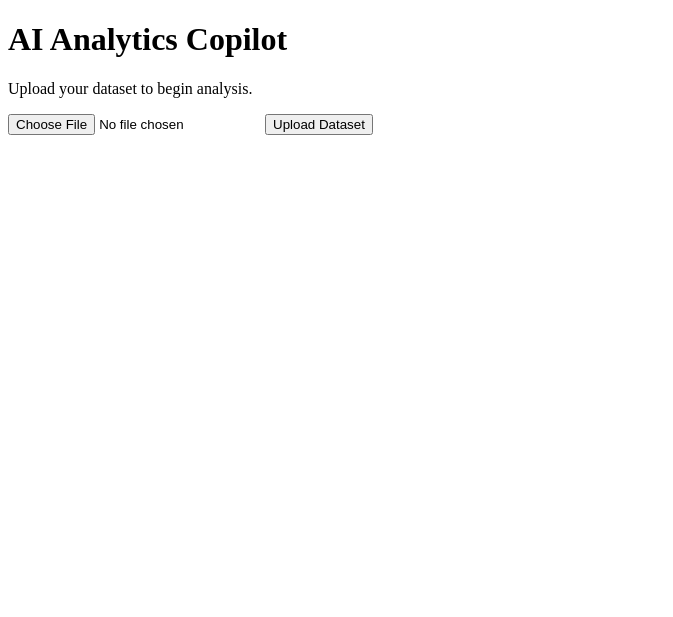
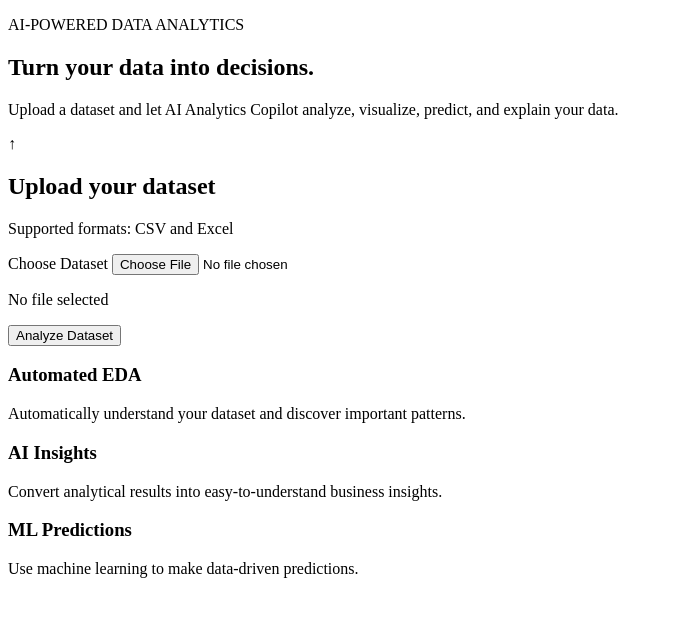
Before and after one commit to aroratanish/AI-Analytics-Copilot, a Flask app: page / in a window 1280 px wide. Shown: the top 617 px of the page, without its empty margins (0-673 px from the left). Run offline with Flask 3, Linux system fonts and the light colour scheme.

Commit message:
Revamp index.html with new layout and features
Enhanced the index.html file with a structured layout, including a hero section for data analytics, an upload section with improved file input, and a features section highlighting automated EDA, AI insights, and ML predictions.

```diff
--- a/templates/index.html
+++ b/templates/index.html
@@ -1,29 +1,155 @@
 <!DOCTYPE html>
-<html>
+<html lang="en">
 
 <head>
+    <meta charset="UTF-8">
+
+    <meta name="viewport" content="width=device-width, initial-scale=1.0">
+
     <title>AI Analytics Copilot</title>
+
+    <!-- Connects this page to our CSS file -->
+    <link rel="stylesheet"
+          href="{{ url_for('static', filename='css/style.css') }}">
 </head>
 
 <body>
 
-    <h1>AI Analytics Copilot</h1>
+    <main class="page">
 
-    <p>Upload your dataset to begin analysis.</p>
+        <!-- ==================== HERO SECTION ==================== -->
 
-    <form action="/upload" method="POST" enctype="multipart/form-data">
+        <section class="hero">
 
+            <p class="eyebrow">
+                AI-POWERED DATA ANALYTICS
+            </p>
+
+            <h1>
+                Turn your data into
+                <span>decisions.</span>
+            </h1>
+
+            <p class="subtitle">
+                Upload a dataset and let AI Analytics Copilot
+                analyze, visualize, predict, and explain your data.
+            </p>
+
+        </section>
+
+
+        <!-- ==================== UPLOAD SECTION ==================== -->
+
+        <section class="upload-card">
+
+            <div class="upload-icon">
+                ↑
+            </div>
+
+            <h2>
+                Upload your dataset
+            </h2>
+
+            <p>
+                Supported formats: CSV and Excel
+            </p>
+
+
+            <!--
+                IMPORTANT:
+                This form connects our frontend to
+                the Flask backend's /upload route.
+            -->
+            <form action="/upload"
+                  method="POST"
+                  enctype="multipart/form-data">
+
+                <!-- Custom file-selection button -->
+                <label for="file" class="file-label">
+                    Choose Dataset
+                </label>
+
+                <!-- Actual file input -->
                 <input
                     type="file"
+                    id="file"
                     name="file"
-            accept=".csv,.xlsx"
+                    accept=".csv,.xlsx,.xls"
                     required
                 >
-        <button type="submit">
-            Upload Dataset
+
+                <!-- JavaScript will update this text -->
+                <p id="file-name" class="file-name">
+                    No file selected
+                </p>
+
+                <!-- Submit button -->
+                <button type="submit"
+                        class="analyze-button">
+                    Analyze Dataset
                 </button>
 
             </form>
 
+        </section>
+
+
+        <!-- ==================== FEATURES ==================== -->
+
+        <section class="features">
+
+            <div class="feature-card">
+
+                <h3>
+                    Automated EDA
+                </h3>
+
+                <p>
+                    Automatically understand your dataset
+                    and discover important patterns.
+                </p>
+
+            </div>
+
+
+            <div class="feature-card">
+
+                <h3>
+                    AI Insights
+                </h3>
+
+                <p>
+                    Convert analytical results into
+                    easy-to-understand business insights.
+                </p>
+
+            </div>
+
+
+            <div class="feature-card">
+
+                <h3>
+                    ML Predictions
+                </h3>
+
+                <p>
+                    Use machine learning to make
+                    data-driven predictions.
+                </p>
+
+            </div>
+
+        </section>
+
+    </main>
+
+
+    <!--
+        Connects this page to our JavaScript file.
+        JavaScript will handle browser-side interactions.
+    -->
+    <script src="{{ url_for('static', filename='js/script.js') }}"></script>
+
 </body>
+
 </html>
```
Lines whose indentation alone changed are shown as unchanged.
